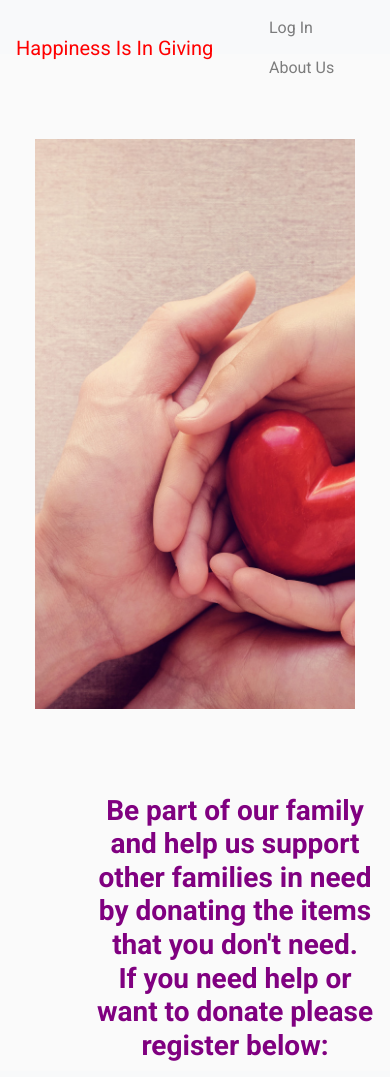
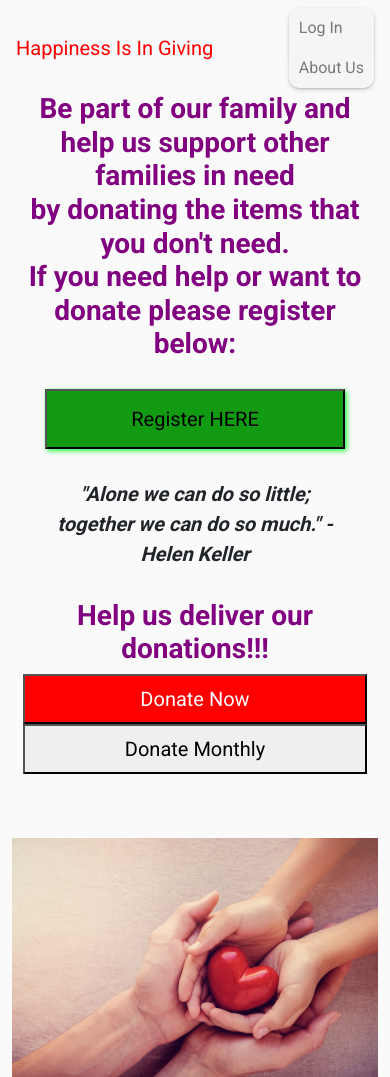
Before and after one commit to magaranin/Donation, a Django app: page / in a window 390 px wide. Run offline with Django 3.2, Linux system fonts and the light colour scheme; some libraries are stand-ins or nearby versions.

Commit message:
Update CSS for mobile responsiveness

```diff
--- a/donation/static/donation/script.js
+++ b/donation/static/donation/script.js
@@ -30,7 +30,7 @@
         idx = img.length - 1;
     }
     if (imgs) {
-        imgs.style.transform = `translateX(${-idx * 900}px)`
+        imgs.style.transform = `translateX(${-idx * 100}%)`
     }
 }
 
@@ -98,8 +98,6 @@
     const oldTitle = titleElement.innerText;
     const descriptionElement = document.getElementById("listing_description");
     const oldDescription = descriptionElement.innerText;
-    // const whoPays = document.getElementById("listing_who_pays");
-    // const oldWhoPays = whoPays.innerText;
     let titleTextbox = document.createElement("textarea");
     titleTextbox.value = oldTitle;
     titleTextbox.id = "title_textarea";
@@ -108,17 +106,12 @@
     descriptionTextbox.value = oldDescription;
     descriptionTextbox.id = "description_textarea";
     descriptionTextbox.className = "";
-    // let whoPaysTextbox = document.createElement("option");
-    // whoPaysTextbox.value = listingWhoPays;
-    // whoPaysTextbox.id = "whoPays_textarea";
-    // whoPaysTextbox.className = "";
     let submitButton = document.createElement("button");
     submitButton.className = "btn btn-primary btn-sm saveBtn";
     submitButton.innerHTML = "Save";
     submitButton.onclick = () => {
         const newTitle = document.querySelector('#title_textarea').value;
         const newDescription = document.querySelector('#description_textarea').value;
-        // const newWhoPays = document.querySelector('#whoPays_textarea').value;
         updateListing(listing_id, newTitle, newDescription);
     }
 
--- a/donation/static/donation/styles.css
+++ b/donation/static/donation/styles.css
@@ -2,6 +2,16 @@
 
 * {
     box-sizing: border-box;
+}
+
+.user {
+    position: absolute;
+    right: 0px;
+    padding: 10px;
+}
+
+.user a {
+    text-decoration: none;
 }
 
 body {
@@ -15,9 +25,18 @@
     height: 95vh;
 }
 
+.navbar-nav {
+    background-color: whitesmoke;
+    width: fit-content;
+    border-radius: 10px;
+    padding: 0 10px;
+    box-shadow: rgba(50, 50, 93, 0.25) 0px 2px 5px -1px, rgba(0, 0, 0, 0.3) 0px 1px 3px -1px;
+}
+
 .navbar {
-    height: 5vh;
+    height: 60px;
 }
+
 
 .navbar .navbar-brand {
     color: red;
@@ -27,17 +46,21 @@
     margin-left: auto;
 }
 
-img {
-    width: 900px;
-    height: 620px;
-    object-fit: cover;
+.carousel {
+    margin: 3vh auto 0 auto;
+    width: 470px;
+    overflow: hidden;
+}
+
+.profile_image {
+    width: 470px;
     max-width: 100%;
 }
 
-.carousel {
-    height: 620px;
-    width: 900px;
-    overflow: hidden;
+.carousel img {
+    width: 470px;
+    object-fit: cover;
+    max-width: 100%;
 }
 
 /* style for container */
@@ -76,15 +99,11 @@
     display: flex; /* put img into a horizontal flex row */
     transform: translateX(0);
     transition: transform 0.5s ease-in-out;
-    margin-top: 50px;
-}
-
-.flex-container {
-    display: inline-flex;
 }
 
 .message-donations {
-    margin: 50px;
+    margin: auto;
+    margin: 3vh 3vw 3vh 3vw;
 }
 
 .message {
@@ -92,7 +111,6 @@
 }
 
 .message h3 {
-    margin-top: 50px;
     color: purple;
     font-weight: bold;
 }
@@ -129,7 +147,6 @@
 .message-donations h3 {
     color: purple;
     font-weight: bold;
-    margin-top: 35px;
 }
 
 .registation button {
@@ -256,18 +273,9 @@
 }
 
 .about-us-image-container {
-    position: relative;
     text-align: center;
     color: black;
 }
-
-/* Centered text */
-.centered-text {
-    position: absolute;
-    top: 50%;
-    left: 50%;
-    transform: translate(-50%, -50%);
-  }
 
 .our-impact {
     text-align: center;
@@ -286,9 +294,9 @@
 }
 
 .flex-container {
-    margin: 35px;
+    margin: 0 3vw 3vh 3vw;
     display: flex;
-    flex-wrap: wrap;
+    flex-wrap: wrap-reverse;
     font-size: 20px;
     text-align: center;
   }
@@ -303,6 +311,16 @@
     background-color: rgb(72, 214, 195);
     padding: 10px;
     flex: 50%;
+  }
+
+  .new_list,
+  .profile_page,
+  .profile_info,
+  .email_address,
+  .location,
+  .offer_count,
+  .request_count {
+    padding: 10px;
   }
 
   @media only screen and (max-width: 600px) {
```
